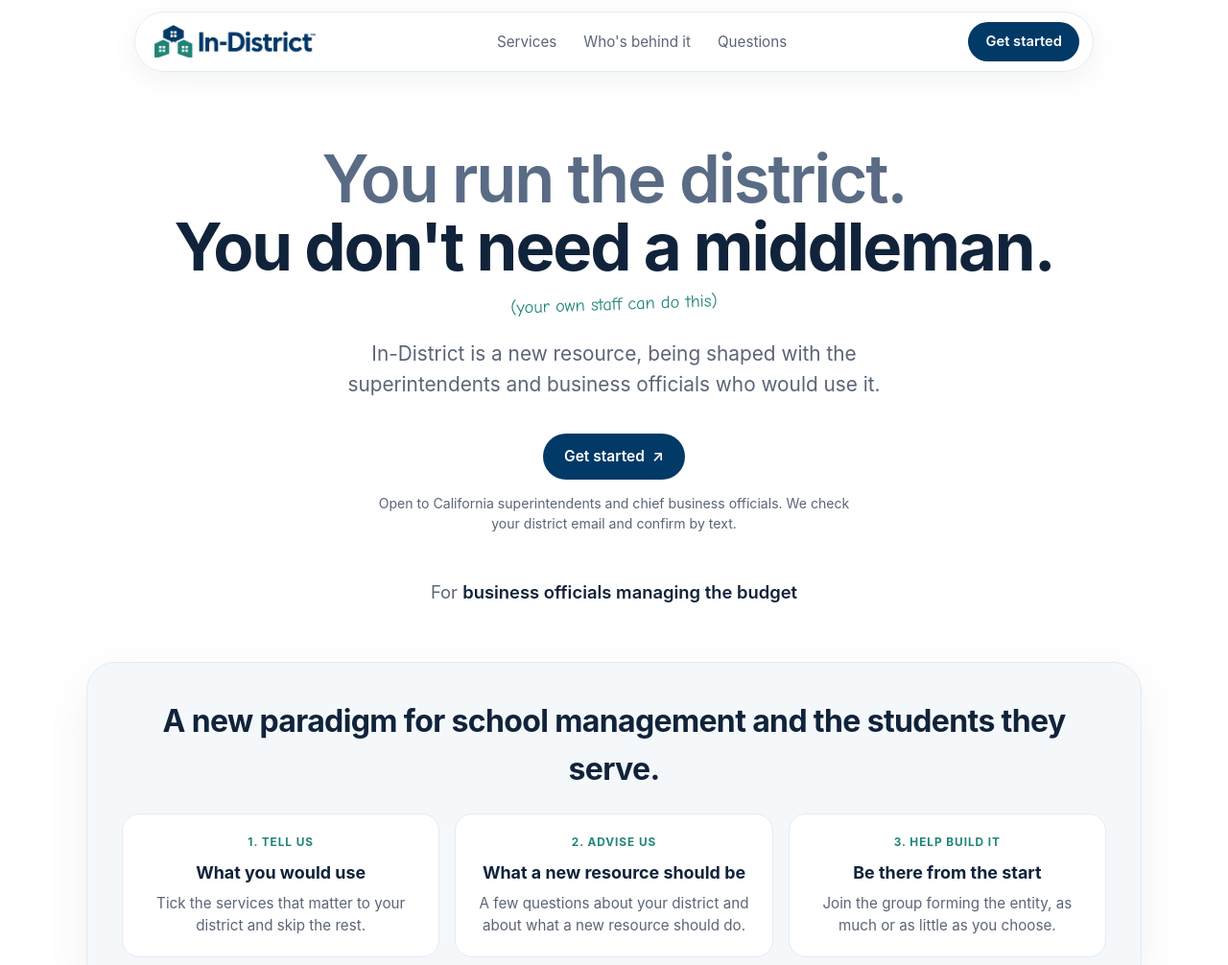
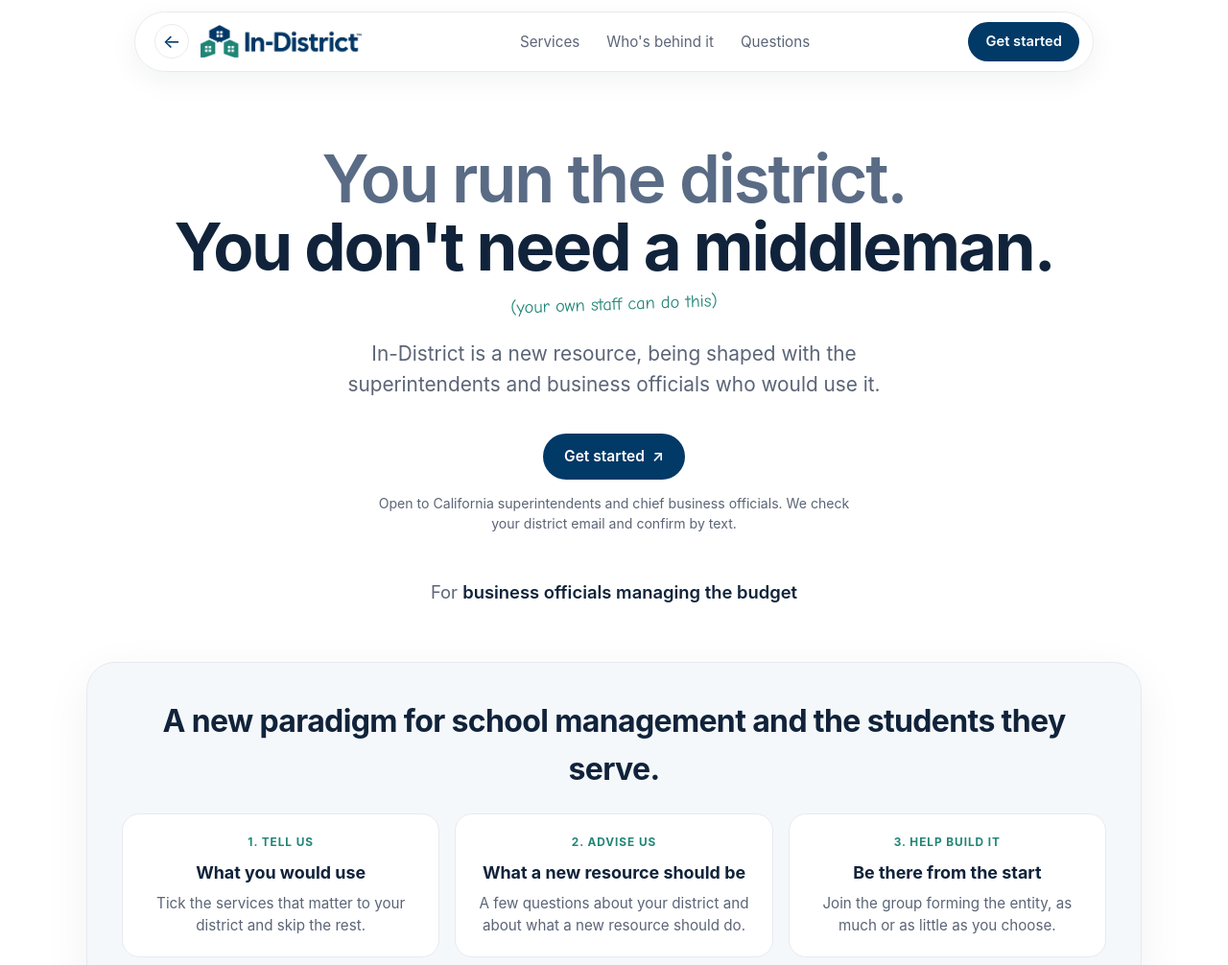
Before and after one commit to briandemsey/in-district-site, a plain HTML site: page index.html in a window 1280 px wide. Shown: the top 1006 px of the page at 96% size. Drawn offline with Linux system fonts and the light colour scheme.

Commit message:
Add back arrow to every page
Co-Authored-By: Claude Sonnet 5.5 <noreply@anthropic.com>
Claude-Session: https://claude.ai/code/session_01RFMY63n485HboPmfTFBU1f

```diff
--- a/index.html
+++ b/index.html
@@ -26,6 +26,9 @@ a{color:inherit}
 section{scroll-margin-top:96px}
 
 /* top bar */
+.back{flex:none;display:inline-flex;align-items:center;justify-content:center;width:36px;height:36px;margin-right:12px;border:1px solid var(--line);border-radius:50%;color:var(--navy);text-decoration:none;font-size:1.25rem;line-height:1;background:#fff;transition:background .15s,color .15s}
+.back:hover,.back:focus-visible{background:var(--navy);color:#fff}
+.nav .brand{display:flex;align-items:center}
 .nav{position:sticky;top:12px;z-index:50;width:min(1000px,100% - 24px);margin:12px auto 0;background:rgba(255,255,255,.92);backdrop-filter:blur(10px);border:1px solid var(--line);border-radius:999px;box-shadow:0 8px 30px rgba(16,35,58,.06);display:flex;align-items:center;justify-content:space-between;padding:10px 14px 10px 20px}
 .nav img{height:34px;width:auto}
 .nav ul{display:flex;gap:28px;list-style:none;margin:0;padding:0}
@@ -169,7 +172,10 @@ footer{padding:10px 0 50px}
 <body>
 
 <header class="nav" role="banner">
-  <a href="#top" aria-label="In-District home"><img src="logo.png" alt="In-District"></a>
+  <div class="brand">
+    <a class="back" href="/" id="back" aria-label="Go back" title="Back">&#8592;</a>
+    <a href="#top" aria-label="In-District home"><img src="logo.png" alt="In-District"></a>
+  </div>
   <ul>
     <li><a href="#services">Services</a></li>
     <li><a href="#built-by">Who's behind it</a></li>
@@ -338,5 +344,10 @@ footer{padding:10px 0 50px}
   }
 })();
 </script>
+<script>
+document.getElementById('back').addEventListener('click',function(e){
+  if(history.length>1){e.preventDefault();history.back();}
+});
+</script>
 </body>
 </html>
```
